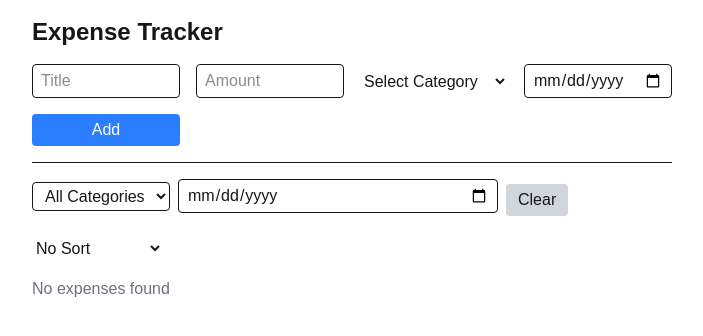
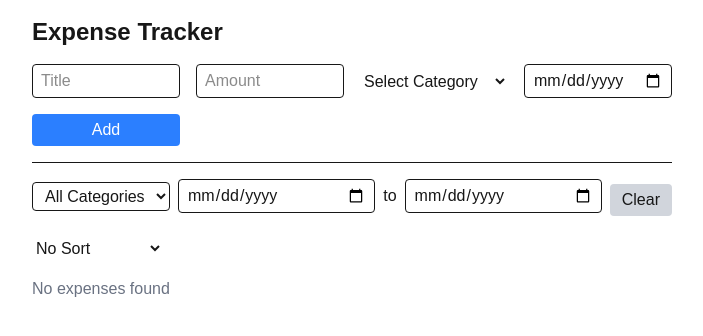
Before and after one commit to shotaroi/next-expense-tracker-app, a Next.js app: page / in a window 1280 px wide. Shown: the top 336 px of the page, without its empty margins (288-991 px from the left). Built offline with nearby package versions, Linux system fonts and the light colour scheme.

Commit message:
Add a range for date filtering

```diff
--- a/src/app/components/ExpenseFilter.tsx
+++ b/src/app/components/ExpenseFilter.tsx
@@ -4,8 +4,10 @@ interface ExpenseFilterProps {
     categories: string[];
   filterCategory: string;
   setFilterCategory: (val: string) => void;
-  filterDate: string;
-  setFilterDate: (val: string) => void;
+  startDate: string;
+  setStartDate: (date: string) => void;
+  endDate: string;
+  setEndDate: (date: string) => void;
   onClear: () => void;
 }
 
@@ -13,8 +15,10 @@ export default function ExpenseFilter({
     categories,
   filterCategory,
   setFilterCategory,
-  filterDate,
-  setFilterDate,
+  startDate,
+  setStartDate,
+  endDate,
+  setEndDate,
   onClear,
 }: ExpenseFilterProps) {
   return (
@@ -29,10 +33,17 @@ export default function ExpenseFilter({
       </select>
       <input
         type="date"
-        value={filterDate}
-        onChange={(e) => setFilterDate(e.target.value)}
+        value={startDate}
+        onChange={(e) => setStartDate(e.target.value)}
         className="border rounded px-2 py-1 w-1/2"
       />
+      <span className="self-center">to</span>
+      <input type="date"
+      value={endDate}
+        onChange={(e) => setEndDate(e.target.value)}
+        className="border rounded px-2 py-1 w-1/2"
+      />
+
       <button
       onClick={onClear}
       className="bg-gray-300 px-3 py-1 rounded hover:bg-gray-400"
--- a/src/app/page.tsx
+++ b/src/app/page.tsx
@@ -7,11 +7,14 @@ import ExpenseChart from "./components/ExpenseChart";
 import ExpenseList from "./components/ExpenseList";
 import { Expense } from "./types/expense";
 import ExpenseFilter from "./components/ExpenseFilter";
+import { filterProps } from "framer-motion";
 
 export default function HomePage() {
   const [expenses, setExpenses] = useState<Expense[]>([]);
   const [filterCategory, setFilterCategory] = useState("");
-  const [filterDate, setFilterDate] = useState("");
+  // const [filterDate, setFilterDate] = useState("");
+  const [startDate, setStartDate] = useState("");
+  const [endDate, setEndDate] = useState("");
   const [sortBy, setSortBy] = useState<"date" | "amount" | "">("");
   const categories = ["Music", "Movie", "Animal"];
 
@@ -40,7 +43,9 @@ export default function HomePage() {
 
   const clearFilters = () => {
     setFilterCategory("");
-    setFilterDate("");
+    setStartDate("");
+    setEndDate("");
+    setSortBy("");
   }
 
   let displayedExpenses = [...expenses];
@@ -50,8 +55,12 @@ export default function HomePage() {
   }
 
   // The "new object" is just a temporary Date instance created for the comparison. It only checks if they fall on the same day.
-  if (filterDate) {
-    displayedExpenses = displayedExpenses.filter((exp) => new Date(exp.date).toLocaleDateString() === new Date(filterDate).toLocaleDateString());
+  if (startDate) {
+    displayedExpenses = displayedExpenses.filter((exp) => new Date(exp.date) >= new Date(startDate));
+  };
+
+  if (endDate) {
+    displayedExpenses = displayedExpenses.filter((exp) => new Date(exp.date) <= new Date(endDate));
   }
 
   if (sortBy === "date") {
@@ -70,8 +79,10 @@ export default function HomePage() {
       categories={categories}
         filterCategory={filterCategory}
         setFilterCategory={setFilterCategory}
-        filterDate={filterDate}
-        setFilterDate={setFilterDate}
+        startDate={startDate}
+        setStartDate={setStartDate}
+        endDate={endDate}
+        setEndDate={setEndDate}
         onClear={clearFilters}
       />
       <div className="">
```
